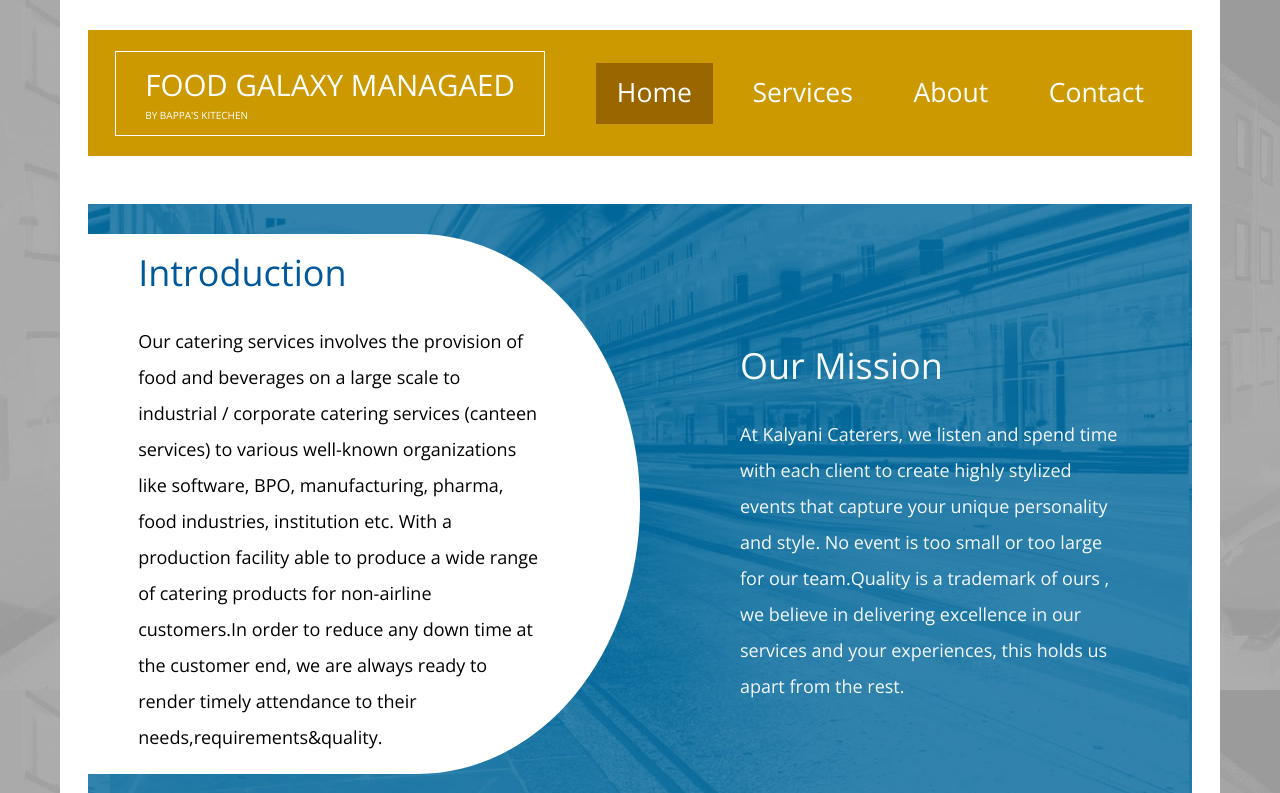
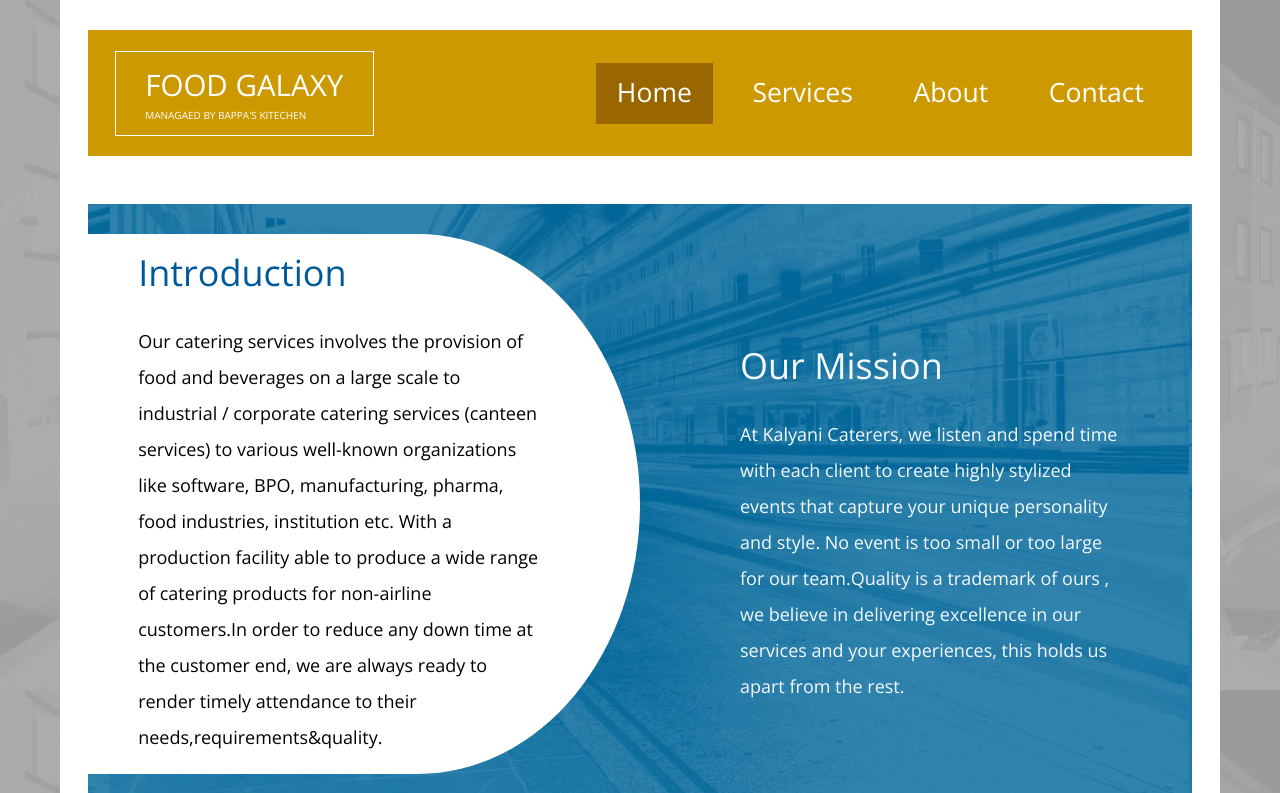
Before and after one commit to spk2piyu/bappaskitchen, a plain HTML site: page index.html in a window 1280 px wide. Shown: the top 793 px of the page. Drawn offline with nearby package versions, Linux system fonts and the light colour scheme; a script that the page names is missing.

Commit message:
Update index.html
Sub title

```diff
--- a/index.html
+++ b/index.html
@@ -29,7 +29,7 @@ http://www.templatemo.com/tm-482-strip
             <div class="row navbar-row">
                 <div class="col-xs-12 col-sm-12 col-md-12 col-lg-12 col-xl-12 navbar-container">
 
-                    <a href="javascript:void(0)" class="navbar-brand" id="go-to-top">Food Galaxy managaed <small>by Bappa's Kitechen</small></a>
+                    <a href="javascript:void(0)" class="navbar-brand" id="go-to-top">Food Galaxy <small>managaed by Bappa's Kitechen</small></a>
 
                     <nav class="navbar navbar-full">
 
```
